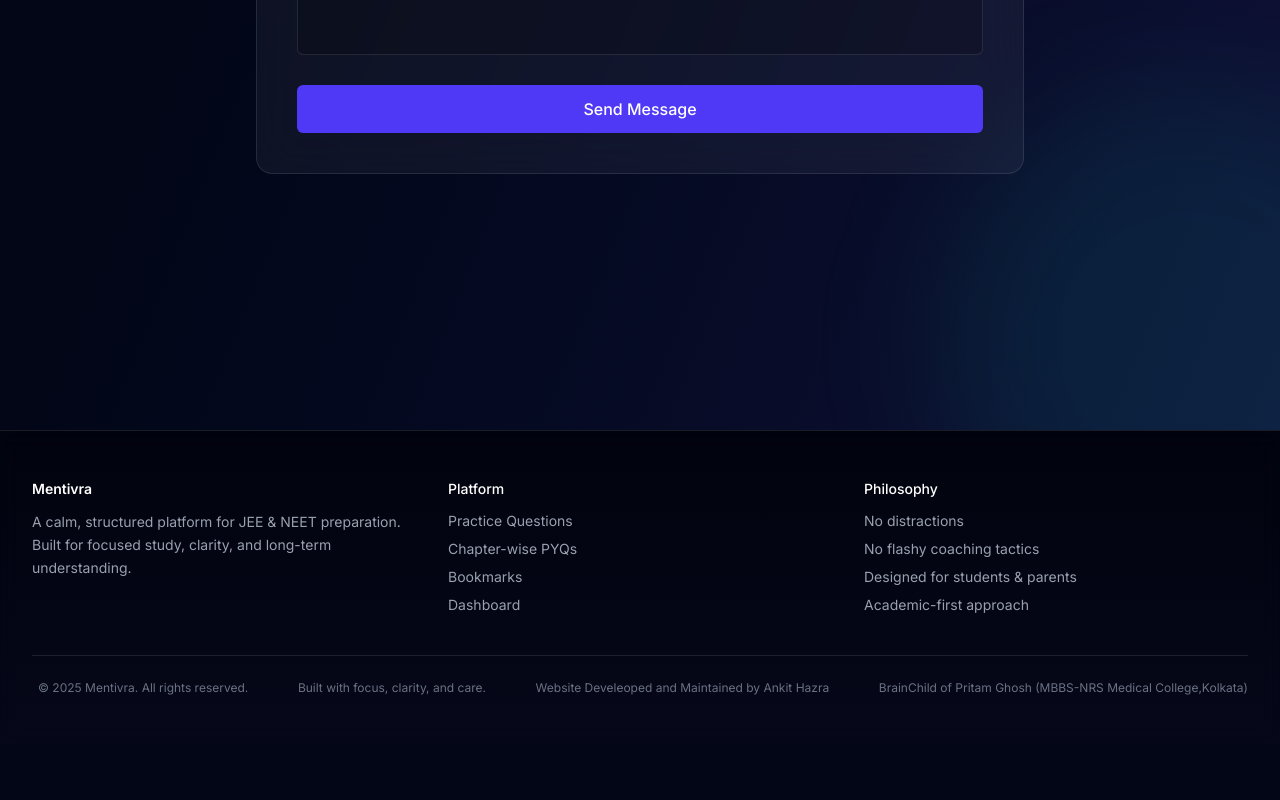
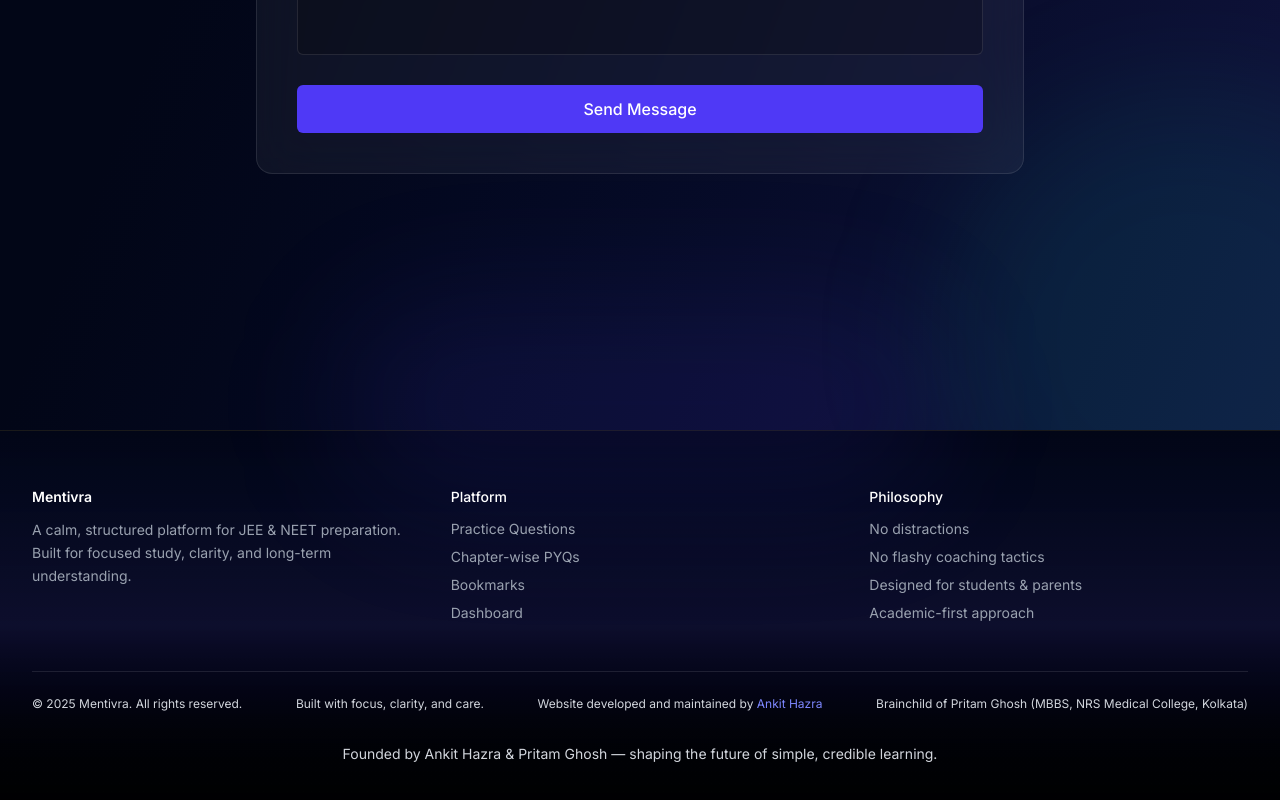
Before and after one commit to AnkitHazra/Mentivra-frontend, a React (Vite) app: page / in a window 1280 px wide. Shown: the part 2775-3575 px from the top of the page. Before the commit the page ends 3519 px from the top, so only its background shows below. Built offline with nearby package versions, Linux system fonts and the light colour scheme; no server answers.

Commit message:
footer redesign

```diff
--- a/src/components/Footer.jsx
+++ b/src/components/Footer.jsx
@@ -1,24 +1,43 @@
 export default function Footer() {
   return (
-    <footer className="relative  border-t border-white/10 bg-black/40 backdrop-blur-md">
-      {/* subtle glow */}
-      <div className="absolute inset-0 bg-gradient-to-t from-indigo-900/10 to-transparent pointer-events-none" />
+    <footer
+      className="
+        relative
+        border-t border-white/10
+        bg-gradient-to-b
+        from-[#020617]
+        via-indigo-950/40
+        to-black
+      "
+    >
+      {/* Subtle ambient glow */}
+      <div className="absolute inset-0 pointer-events-none">
+        <div
+          className="
+            absolute -top-32 left-1/2 -translate-x-1/2
+            w-[600px] h-[200px]
+            bg-indigo-600/10
+            blur-3xl rounded-full
+          "
+        />
+      </div>
 
-      <div className="relative z-10 max-w-7xl mx-auto px-8 py-12">
-        <div className="grid md:grid-cols-3 gap-8 text-sm text-gray-400">
+      <div className="relative z-10 max-w-7xl mx-auto px-8 py-14">
+        {/* Top grid */}
+        <div className="grid md:grid-cols-3 gap-10 text-sm text-gray-400">
 
           {/* Brand */}
           <div>
             <h3 className="text-white font-semibold mb-3">
               Mentivra
             </h3>
-            <p className="leading-relaxed">
+            <p className="leading-relaxed max-w-sm">
               A calm, structured platform for JEE & NEET preparation.
               Built for focused study, clarity, and long-term understanding.
             </p>
           </div>
 
-          {/* Navigation */}
+          {/* Platform */}
           <div>
             <h4 className="text-white font-medium mb-3">
               Platform
@@ -31,7 +50,7 @@
             </ul>
           </div>
 
-          {/* Trust */}
+          {/* Philosophy */}
           <div>
             <h4 className="text-white font-medium mb-3">
               Philosophy
@@ -45,22 +64,40 @@
           </div>
         </div>
 
-        {/* Bottom line */}
-        <div className="mt-10 pt-6 border-t border-white/10 flex flex-col md:flex-row justify-between items-center text-xs text-gray-500">
-          <p className="ml-1.5">
+        {/* Divider */}
+        <div className="mt-12 border-t border-white/10" />
+
+        {/* Meta row */}
+        <div className="mt-6 flex flex-col md:flex-row gap-3 md:gap-6 justify-between items-center text-xs text-gray-300">
+          <p>
             © {new Date().getFullYear()} Mentivra. All rights reserved.
           </p>
-          <p className="mt-2 md:mt-0 ">
+
+          <p>
             Built with focus, clarity, and care.
           </p>
-          <p className="mt-2 md:mt-0">
-            <a href="https://ankithazra.online">Website Develeoped and Maintained by Ankit Hazra</a>
-          </p>
-          <p className="mt-2 md:mt-0">
-            BrainChild of Pritam Ghosh (MBBS-NRS Medical College,Kolkata)
+
+          <p>
+            Website developed and maintained by{" "}
+            <a
+              href="https://ankithazra.online"
+              target="_blank"
+              rel="noopener noreferrer"
+              className="text-indigo-400 hover:text-indigo-300 transition"
+            >
+              Ankit Hazra
+            </a>
           </p>
 
+          <p>
+            Brainchild of Pritam Ghosh (MBBS, NRS Medical College, Kolkata)
+          </p>
+        </div>
 
+        {/* Founder line */}
+        <div className="mt-8 text-center text-sm text-gray-300">
+          Founded by Ankit Hazra &amp; Pritam Ghosh — shaping the future of simple,
+          credible learning.
         </div>
       </div>
     </footer>
--- a/src/pages/Landing.jsx
+++ b/src/pages/Landing.jsx
@@ -30,7 +30,7 @@
   ];
 
   return (
-    <div className="min-h-screen flex flex-col items-center justify-start pt-32 relative overflow-hidden bg-[#020617]">
+    <div className="min-h-screen flex flex-col items-center justify-start pt-32 relative overflow-hidden bg-[#03081e]">
 
       {/* Background Gradient Layer */}
       <div className="absolute inset-0 bg-gradient-to-br from-[#020617] via-[#020617] to-indigo-900/30 pointer-events-none" />
```
